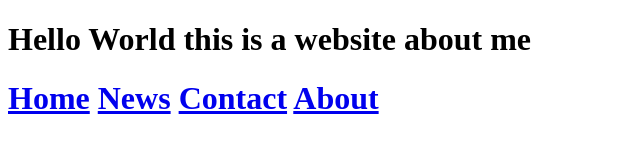
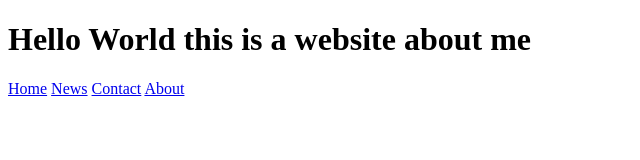
Before and after one commit to AdenBornschein2/Aden, a plain HTML site: page index.html in a window 1280 px wide. Shown: the whole page, without its empty margins (0-640 px from the left). Drawn offline with Linux system fonts and the light colour scheme.

Commit message:
Update index.html

```diff
--- a/index.html
+++ b/index.html
@@ -4,7 +4,7 @@
 		<title>Aden's Page</title>
 	</head>
 	<body>
-<h1>Hello World this is a website about me <h1/>
+<h1>Hello World this is a website about me </h1>
 	<div class="topnav"
 id="my Topnav">
   <a href="home.html">Home</a>
```
